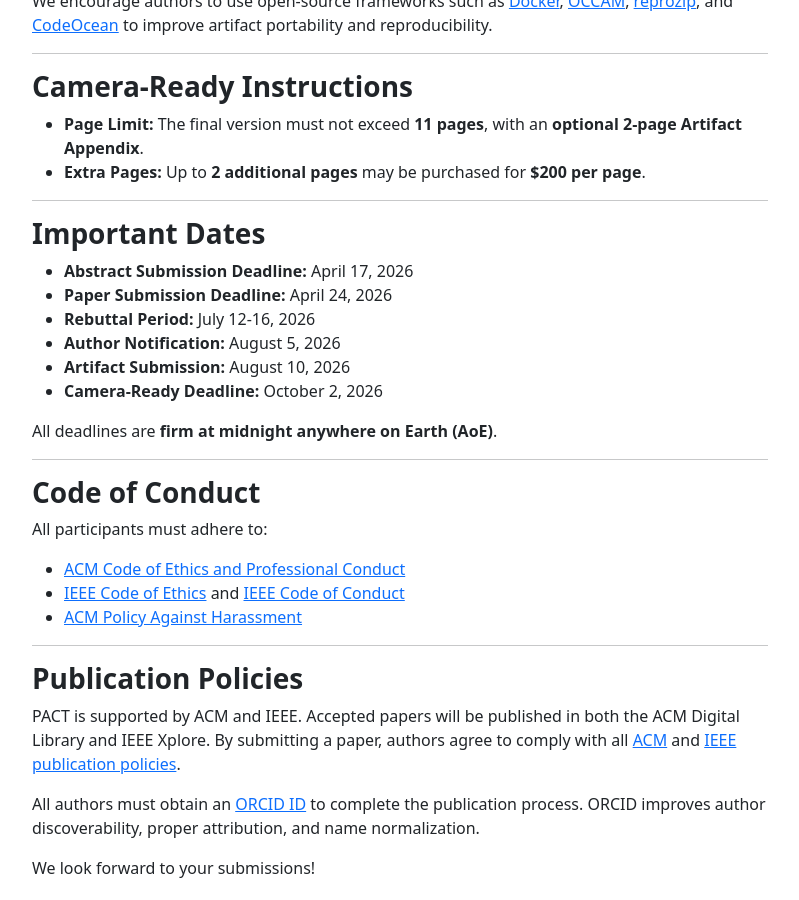
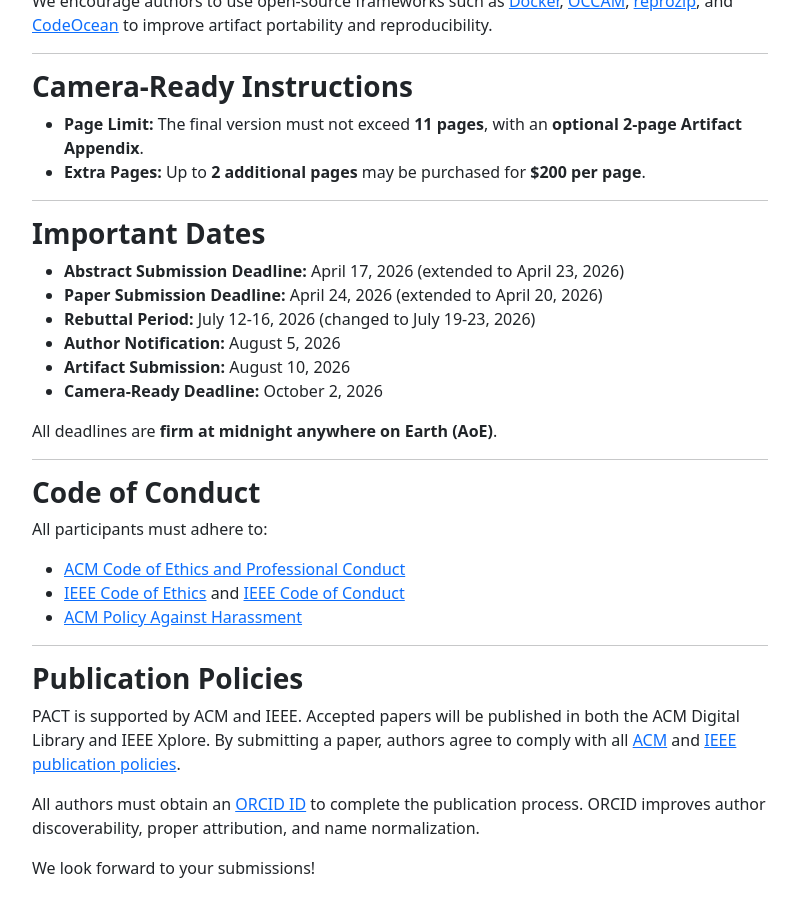
Before and after one commit to pact2026/pact2026.github.io, a Jekyll site: the page built from submit/index.md, in a window 1280 px wide and 900 px high, scrolled down 3762 px. Shown: the whole window, without its empty margins (50-849 px from the left). Built offline with Jekyll 4.4.1, drawn with Linux system fonts in a browser that asks for light colours; some of the changed text lies outside the part shown.

Commit message:
Update index.md
Extended the deadlines.

```diff
--- a/submit/index.md
+++ b/submit/index.md
@@ -95,7 +95,7 @@ TPE papers will be evaluated based on:
 
 ### **Submission Guidelines**
 
-Submissions are due **April 24, 2026**, via the conference submission site: [https://pact26.hotcrp.com](https://pact26.hotcrp.com). Ensure that your submission meets the following requirements:
+Submissions are due **April 24, 2026 (extended to April 30, 2026)** , via the conference submission site: [https://pact26.hotcrp.com](https://pact26.hotcrp.com). Ensure that your submission meets the following requirements:
 
 - **Format:** Papers are limited to **10 pages** (excluding references) in **ACM 8.5" x 11" format**, double-column, 9pt font (e.g., using the `sigconf` LaTeX template). The text box must not exceed **7.15" x 9"** (18.2cm x 22.9cm). Templates are available on the [ACM Author Gateway](https://authors.acm.org/proceedings/production-information/taps-production-workflow).
 - **Abstract:** Papers must include an abstract of **under 300 words**.
@@ -139,9 +139,9 @@ We encourage authors to use open-source frameworks such as [Docker](https://www.
 
 ### **Important Dates**
 
-- **Abstract Submission Deadline:** April 17, 2026
-- **Paper Submission Deadline:** April 24, 2026
-- **Rebuttal Period:** July 12-16, 2026
+- **Abstract Submission Deadline:** April 17, 2026 (extended to April 23, 2026)
+- **Paper Submission Deadline:** April 24, 2026 (extended to April 20, 2026)
+- **Rebuttal Period:** July 12-16, 2026 (changed to July 19-23, 2026)
 - **Author Notification:** August 5, 2026
 - **Artifact Submission:** August 10, 2026
 - **Camera-Ready Deadline:** October 2, 2026
```
